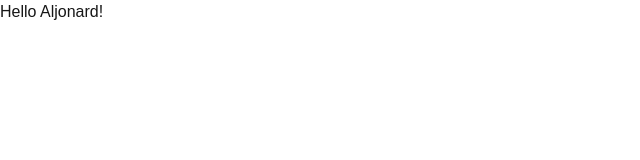
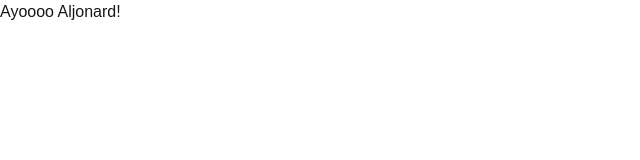
Before and after one commit to aljonard-dc/aljonard_portfolio, a Next.js app: page / in a window 1280 px wide. Shown: the top 160 px of the page, without its empty margins (0-640 px from the left). Built offline with nearby package versions, Linux system fonts and the light colour scheme.

Commit message:
add title

```diff
--- a/app/page.tsx
+++ b/app/page.tsx
@@ -3,7 +3,7 @@ import Image from "next/image";
 export default function Home() {
   return (
   <div>
-     Hello Aljonard!
+     Ayoooo Aljonard!
   </div>
   );
 }
```
